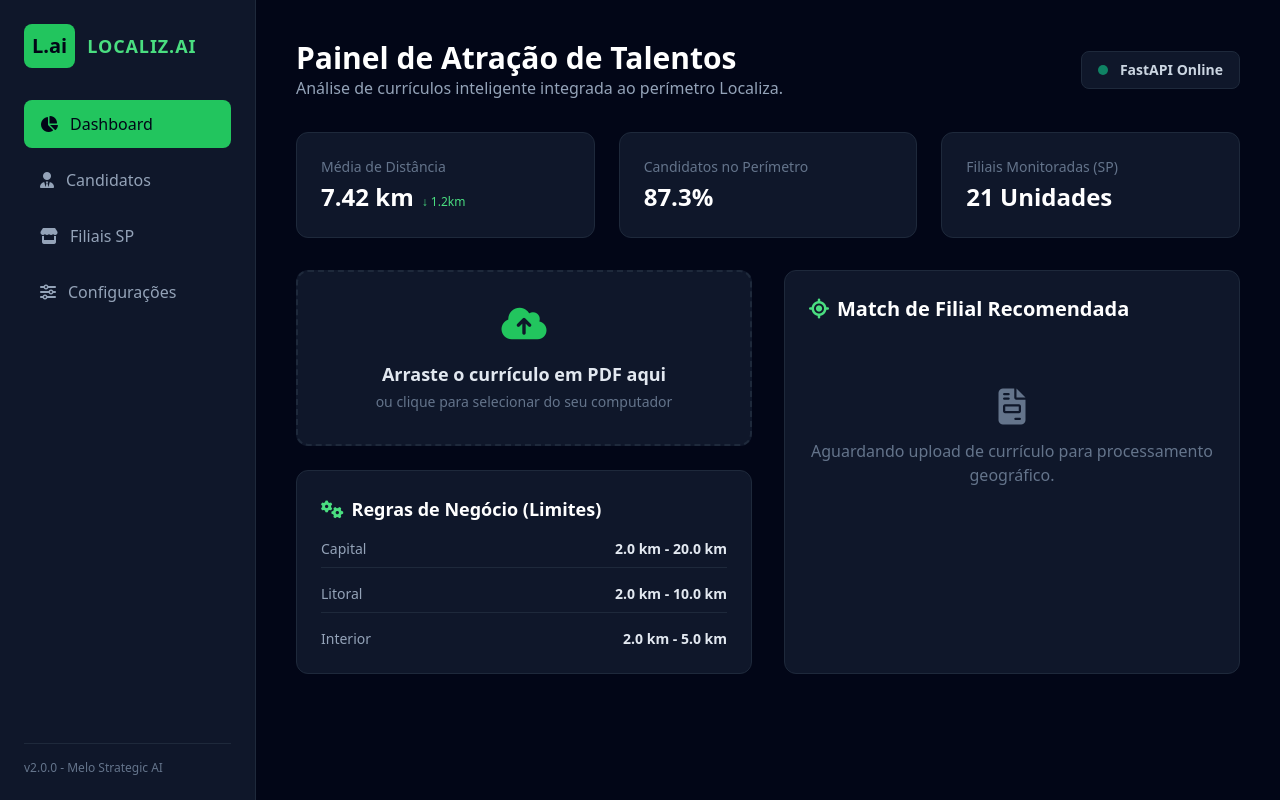
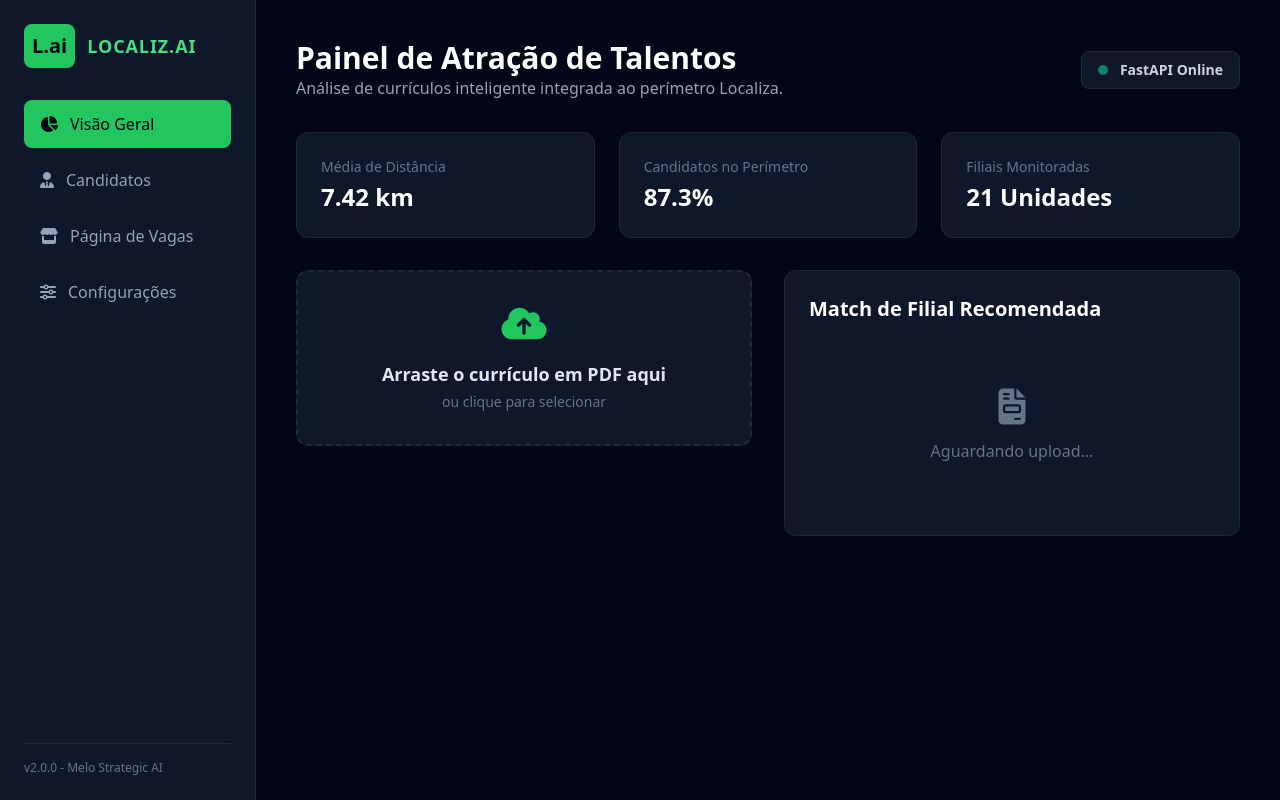
Before and after one commit to speedmelo/Localiz.ai, a Python web app: template app/templates/index.html in a window 1280 px wide. Run offline with Jinja, Linux system fonts and the light colour scheme; the template is opened without the code that fills it, so the values that code supplies are empty; some libraries are stand-ins or nearby versions.

Commit message:
fix: unifica index.html correto para dentro de app/templates

```diff
--- a/app/templates/index.html
+++ b/app/templates/index.html
@@ -4,13 +4,16 @@
     <meta charset="UTF-8">
     <meta name="viewport" content="width=device-width, initial-scale=1.0">
     <title>Localiz.ai - Talent Intelligence Dashboard</title>
-    <!-- Tailwind CSS para design moderno sem dor de cabeça -->
+
+    <!-- FAVICON -->
+    <link rel="icon" type="image/x-icon" href="/static/favicon.ico">
+
     <script src="https://cdn.tailwindcss.com"></script>
     <link rel="stylesheet" href="https://cdnjs.cloudflare.com/ajax/libs/font-awesome/6.4.0/css/all.min.css">
 </head>
 <body class="bg-slate-950 text-slate-100 font-sans min-h-screen flex">
 
-    <!-- SIDEBAR DE NAVEGAÇÃO -->
+    <!-- SIDEBAR -->
     <aside class="w-64 bg-slate-900 border-r border-slate-800 p-6 flex flex-col justify-between">
         <div>
             <div class="flex items-center gap-3 mb-8">
@@ -20,13 +23,13 @@
 
             <nav class="space-y-2">
                 <a href="#" class="flex items-center gap-3 px-4 py-3 bg-green-500 text-slate-950 rounded-lg font-medium transition">
-                    <i class="fa-solid fa-chart-pie"></i> Dashboard
+                    <i class="fa-solid fa-chart-pie"></i> Visão Geral
                 </a>
                 <a href="#" class="flex items-center gap-3 px-4 py-3 text-slate-400 hover:bg-slate-800 hover:text-slate-100 rounded-lg transition">
                     <i class="fa-solid fa-user-tie"></i> Candidatos
                 </a>
                 <a href="#" class="flex items-center gap-3 px-4 py-3 text-slate-400 hover:bg-slate-800 hover:text-slate-100 rounded-lg transition">
-                    <i class="fa-solid fa-store"></i> Filiais SP
+                    <i class="fa-solid fa-store"></i> Página de Vagas
                 </a>
                 <a href="#" class="flex items-center gap-3 px-4 py-3 text-slate-400 hover:bg-slate-800 hover:text-slate-100 rounded-lg transition">
                     <i class="fa-solid fa-sliders"></i> Configurações
@@ -39,9 +42,8 @@
         </div>
     </aside>
 
-    <!-- CONTEÚDO PRINCIPAL -->
+    <!-- MAIN CONTENT -->
     <main class="flex-1 p-10 overflow-y-auto">
-        <!-- HEADER -->
         <header class="flex justify-between items-center mb-8">
             <div>
                 <h1 class="text-3xl font-extrabold text-white">Painel de Atração de Talentos</h1>
@@ -53,88 +55,47 @@
             </div>
         </header>
 
-        <!-- CARTÕES DE MÉTRICAS -->
+        <!-- Metrics -->
         <section class="grid grid-cols-1 md:grid-cols-3 gap-6 mb-8">
             <div class="bg-slate-900 border border-slate-800 p-6 rounded-xl">
                 <div class="text-slate-500 text-sm font-medium mb-1">Média de Distância</div>
-                <div class="text-2xl font-bold text-white flex items-baseline gap-2">
-                    7.42 km <span class="text-xs text-green-400 font-normal">↓ 1.2km</span>
-                </div>
+                <div class="text-2xl font-bold text-white">7.42 km</div>
             </div>
             <div class="bg-slate-900 border border-slate-800 p-6 rounded-xl">
                 <div class="text-slate-500 text-sm font-medium mb-1">Candidatos no Perímetro</div>
                 <div class="text-2xl font-bold text-white">87.3%</div>
             </div>
             <div class="bg-slate-900 border border-slate-800 p-6 rounded-xl">
-                <div class="text-slate-500 text-sm font-medium mb-1">Filiais Monitoradas (SP)</div>
+                <div class="text-slate-500 text-sm font-medium mb-1">Filiais Monitoradas</div>
                 <div class="text-2xl font-bold text-white">21 Unidades</div>
             </div>
         </section>
 
-        <!-- ÁREA CENTRAL DE PROCESSO -->
+        <!-- Upload Area -->
         <div class="grid grid-cols-1 lg:grid-cols-2 gap-8">
-
-            <!-- COLUNA ESQUERDA: UPLOAD E DADOS -->
             <div class="space-y-6">
-                <!-- Dropzone de PDF -->
                 <div class="bg-slate-900 border-2 border-dashed border-slate-800 hover:border-green-500/50 p-8 rounded-xl transition cursor-pointer text-center" id="dropzone">
                     <input type="file" id="fileInput" class="hidden" accept=".pdf">
                     <i class="fa-solid fa-cloud-arrow-up text-4xl text-green-500 mb-4"></i>
                     <h3 class="text-lg font-bold text-slate-200">Arraste o currículo em PDF aqui</h3>
-                    <p class="text-slate-500 text-sm mt-1">ou clique para selecionar do seu computador</p>
-                </div>
-
-                <!-- Painel de Configuração Rápida -->
-                <div class="bg-slate-900 border border-slate-800 p-6 rounded-xl">
-                    <h2 class="text-lg font-bold text-white mb-4"><i class="fa-solid fa-gears text-green-400 mr-2"></i>Regras de Negócio (Limites)</h2>
-                    <div class="space-y-4 text-sm">
-                        <div class="flex justify-between items-center pb-2 border-b border-slate-800">
-                            <span class="text-slate-400">Capital</span>
-                            <span class="font-bold text-slate-200">2.0 km - 20.0 km</span>
-                        </div>
-                        <div class="flex justify-between items-center pb-2 border-b border-slate-800">
-                            <span class="text-slate-400">Litoral</span>
-                            <span class="font-bold text-slate-200">2.0 km - 10.0 km</span>
-                        </div>
-                        <div class="flex justify-between items-center">
-                            <span class="text-slate-400">Interior</span>
-                            <span class="font-bold text-slate-200">2.0 km - 5.0 km</span>
-                        </div>
-                    </div>
+                    <p class="text-slate-500 text-sm mt-1">ou clique para selecionar</p>
                 </div>
             </div>
 
-            <!-- COLUNA DIREITA: RESULTADOS DO GEOMATCH -->
-            <div class="bg-slate-900 border border-slate-800 p-6 rounded-xl flex flex-col justify-between">
-                <div>
-                    <h2 class="text-xl font-bold text-white mb-4"><i class="fa-solid fa-location-crosshairs text-green-400 mr-2"></i>Match de Filial Recomendada</h2>
-
-                    <!-- Estado Inicial (Sem Dados) -->
-                    <div id="no-result" class="py-12 text-center text-slate-500">
-                        <i class="fa-solid fa-file-invoice text-4xl mb-3"></i>
-                        <p>Aguardando upload de currículo para processamento geográfico.</p>
-                    </div>
-
-                    <!-- Estado com Resultados -->
-                    <div id="result" class="hidden space-y-4">
-                        <div class="bg-emerald-500/10 border border-emerald-500/20 p-4 rounded-lg">
-                            <div class="text-xs text-emerald-400 font-bold uppercase tracking-wider">Candidato Localizado</div>
-                            <div class="text-white font-bold text-lg mt-1" id="cand-endereco">Carregando...</div>
-                        </div>
-
-                        <h3 class="font-bold text-slate-300 mt-6">Filiais dentro do Perímetro Permitido:</h3>
-                        <div class="space-y-3" id="filiais-list">
-                            <!-- Inserido dinamicamente via JS -->
-                        </div>
-                    </div>
+            <div class="bg-slate-900 border border-slate-800 p-6 rounded-xl">
+                <h2 class="text-xl font-bold text-white mb-4">Match de Filial Recomendada</h2>
+                <div id="no-result" class="py-12 text-center text-slate-500">
+                    <i class="fa-solid fa-file-invoice text-4xl mb-3"></i>
+                    <p>Aguardando upload...</p>
+                </div>
+                <div id="result" class="hidden space-y-4">
+                    <!-- Results populated by JS -->
                 </div>
             </div>
-
         </div>
     </main>
 
     <script>
-        // Integração Simples via JS Fetch API com o seu backend FastAPI
         const dropzone = document.getElementById('dropzone');
         const fileInput = document.getElementById('fileInput');
 
@@ -144,26 +105,26 @@
             const file = e.target.files[0];
             if (!file) return;
 
-            // Transforma o estado visual para processando
             document.getElementById('no-result').innerHTML = `
                 <div class="animate-spin text-green-500 text-3xl mb-3"><i class="fa-solid fa-circle-notch"></i></div>
-                <p class="text-slate-300 font-semibold">Extraindo dados e calculando perímetros...</p>
+                <p class="text-slate-300 font-semibold">Processando currículo...</p>
             `;
 
             const formData = new FormData();
             formData.append('file', file);
 
             try {
-                // Rota que criamos no seu FastAPI
-                const response = await fetch('/candidates/upload-matching', {
+                const response = await fetch('/api/v1/upload/candidates-matching', {
                     method: 'POST',
                     body: formData
                 });
 
+                if (!response.ok) throw new Error("Erro no servidor");
+
                 const data = await response.json();
                 exibirResultados(data);
             } catch (err) {
-                console.error("Erro na comunicação com a API", err);
+                console.error(err);
                 document.getElementById('no-result').innerHTML = `
                     <i class="fa-solid fa-triangle-exclamation text-red-500 text-3xl mb-3"></i>
                     <p class="text-red-400">Falha na integração com o servidor.</p>
@@ -175,30 +136,8 @@
             document.getElementById('no-result').classList.add('hidden');
             const resultDiv = document.getElementById('result');
             resultDiv.classList.remove('hidden');
-
-            document.getElementById('cand-endereco').innerText = `Endereço: CEP ${data.cep_candidato || "Não Identificado"}`;
-
-            const listContainer = document.getElementById('filiais-list');
-            listContainer.innerHTML = '';
-
-            if (data.filiais_recomendadas && data.filiais_recomendadas.length > 0) {
-                data.filiais_recomendadas.forEach((filial, index) => {
-                    listContainer.innerHTML += `
-                        <div class="bg-slate-800 p-4 rounded-lg border border-slate-700 flex justify-between items-center">
-                            <div>
-                                <h4 class="font-bold text-white">${filial.nome}</h4>
-                                <span class="text-xs bg-slate-700 px-2.5 py-1 rounded text-slate-300 mt-1 inline-block">${filial.regiao} • ${filial.sub_regiao}</span>
-                            </div>
-                            <div class="text-right">
-                                <span class="text-lg font-black text-green-400">${filial.distancia_km} km</span>
-                                <div class="text-xs text-slate-500">de distância</div>
-                            </div>
-                        </div>
-                    `;
-                });
-            } else {
-                listContainer.innerHTML = '<p class="text-slate-500 text-sm">Nenhuma filial encontrada no raio de perímetro permitido para este perfil.</p>';
-            }
+            // Add more rendering logic as needed
+            resultDiv.innerHTML = `<pre>${JSON.stringify(data, null, 2)}</pre>`;
         }
     </script>
 </body>
```
Also changed, not shown: index.html (deleted, +0 -144 lines).
